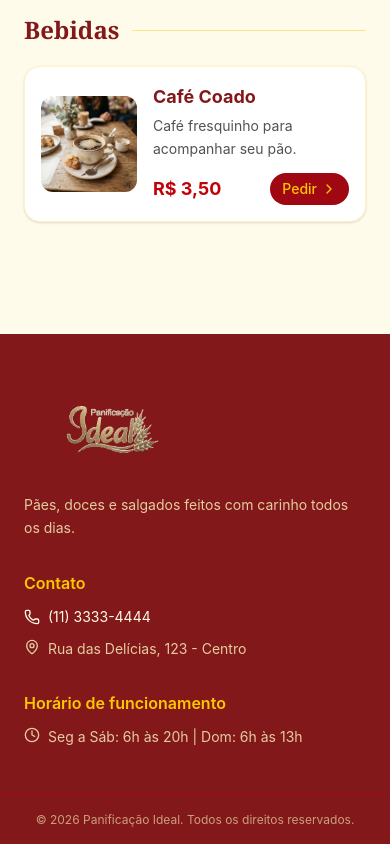
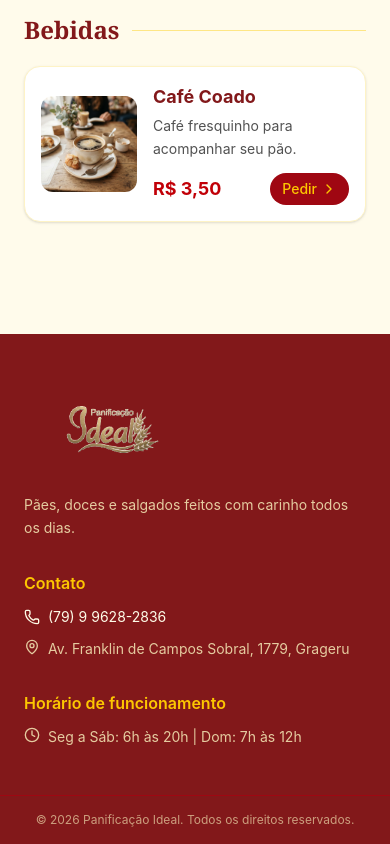
Before and after one commit to jose200175/cardapio-Nathalia, a React (Vite) app: page / in a window 390 px wide. Shown: the part 1434-2278 px from the top of the page. Built offline with nearby package versions, Linux system fonts and the light colour scheme.

Commit message:
feat: update contact details with new phone, WhatsApp, address, and hours
Co-authored-by: José Santos <144918703+jose200175@users.noreply.github.com>

```diff
--- a/src/data/contact.ts
+++ b/src/data/contact.ts
@@ -2,12 +2,12 @@
 // Ajuste estes valores com os dados reais.
 export const CONTACT = {
   storeName: "Panificação Ideal",
-  phoneDisplay: "(11) 3333-4444",
+  phoneDisplay: "(79) 9 9628-2836",
   // Numero para o WhatsApp no formato internacional, apenas digitos.
-  whatsappNumber: "5511999999999",
+  whatsappNumber: "5579996282836",
   whatsappMessage: "Olá! Gostaria de fazer um pedido.",
-  address: "Rua das Delícias, 123 - Centro",
-  hours: "Seg a Sáb: 6h às 20h | Dom: 6h às 13h",
+  address: "Av. Franklin de Campos Sobral, 1779, Grageru",
+  hours: "Seg a Sáb: 6h às 20h | Dom: 7h às 12h",
 };
 
 export function whatsappLink(): string {
```
